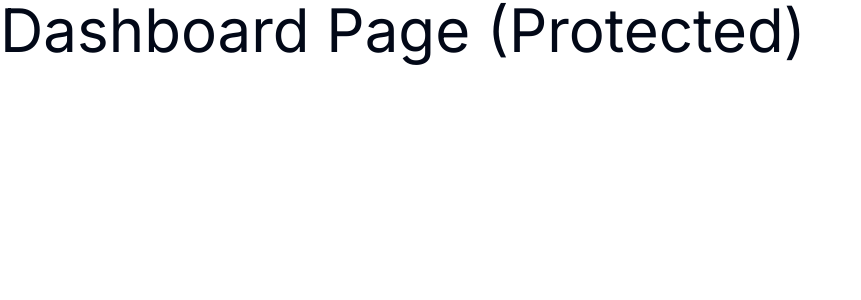
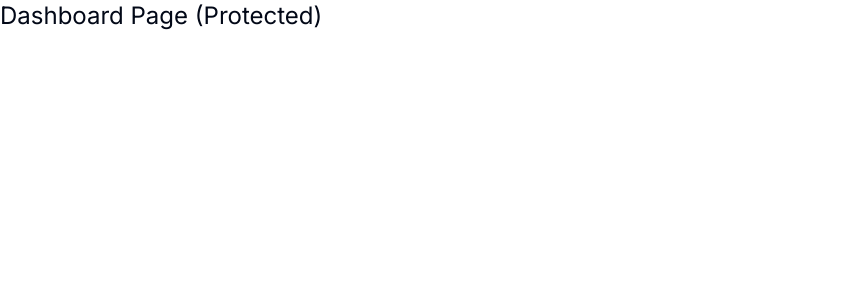
Before and after one commit to mrwebwork/ai-saas, a Next.js app: page /dashboard in a window 1280 px wide. Shown: the top 300 px of the page, without its empty margins (0-861 px from the left). Built offline with nearby package versions, Linux system fonts and the light colour scheme.

Commit message:
Add UserButton component and sign out on dashboard page

```diff
--- a/app/(dashboard)/(routes)/dashboard/page.tsx
+++ b/app/(dashboard)/(routes)/dashboard/page.tsx
@@ -1,7 +1,10 @@
+import { UserButton } from "@clerk/nextjs";
+
 const DashboardPage = () => {
   return (
     <div>
-      <h1 className="text-6xl">Dashboard Page (Protected)</h1>
+      <h1 className="text-2xl">Dashboard Page (Protected)</h1>
+      <UserButton afterSignOutUrl="/" />
     </div>
   );
 };
```
